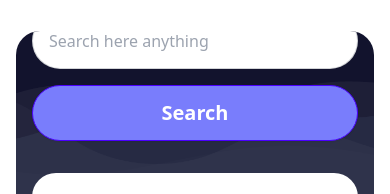
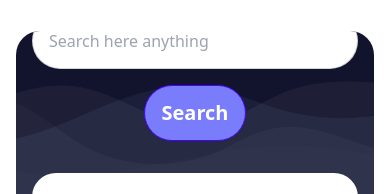
Before and after one commit to Rakesh01999/Retro-Forum, a plain HTML site: page index.html in a window 390 px wide. Shown: the part 89-283 px from the top of the page. Drawn offline with nearby package versions, Linux system fonts and the light colour scheme; no server answers.

Commit message:
button modified

```diff
--- a/index.html
+++ b/index.html
@@ -57,7 +57,7 @@
                             <p class="text-lg lg:text-[20px] font-bold text-white mb-4">Share your favorite opinion and win a WP forum coffee mug!</p>
                             <div class="flex flex-col lg:flex-row items-center w-full">
                                 <input type="text" placeholder="Search here anything" class="input input-bordered rounded-full w-full lg:w-[400px] h-[56px] mb-4 lg:mb-0 lg:mr-4" />
-                                <button class="btn btn-primary bg-[#797DFC] w-full lg:w-[123px] h-[56px] rounded-full text-[20px] text-white">Search</button>
+                                <button class="btn btn-primary bg-[#797DFC]  lg:w-[123px] h-[56px] rounded-full text-[20px] text-white">Search</button>
                             </div>
                         </div>
                         <div class="w-full lg:w-[451px] bg-white rounded-3xl p-6 lg:p-10">
```
